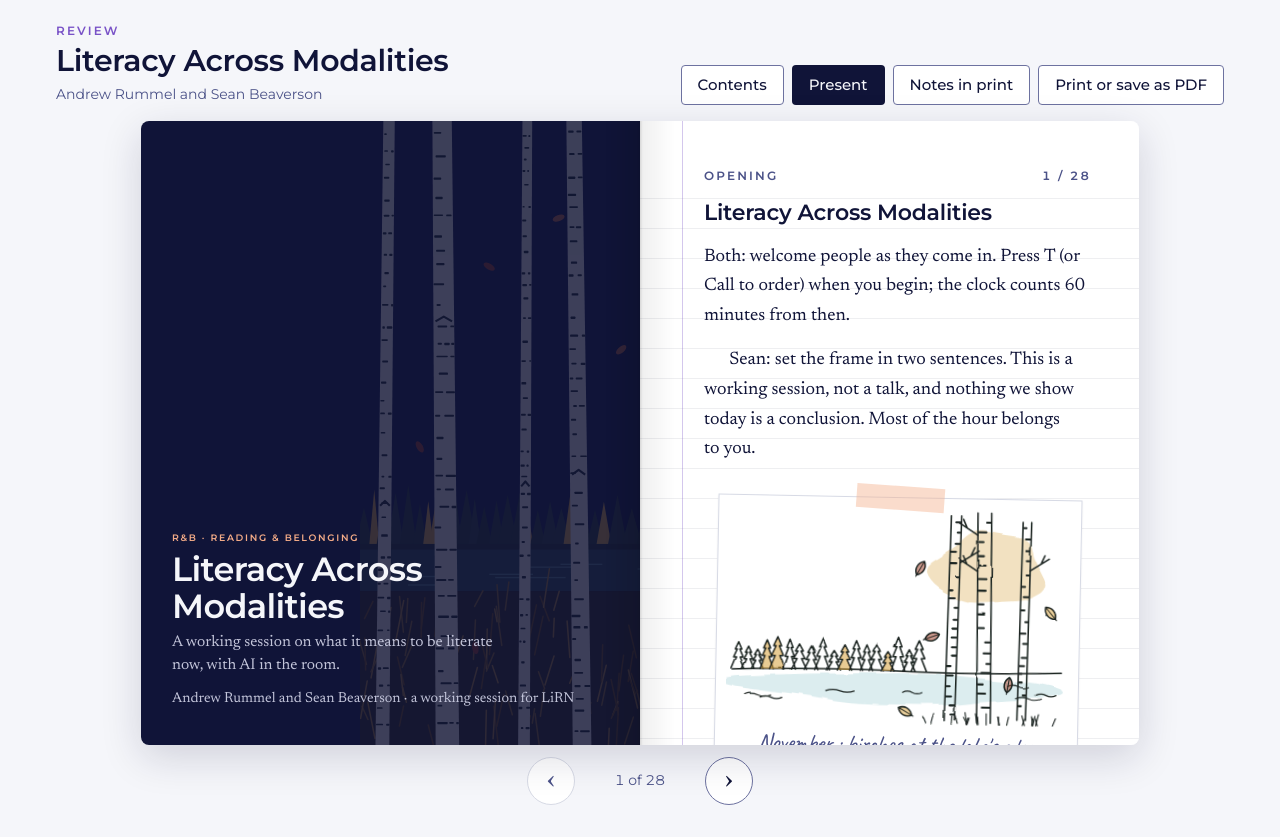
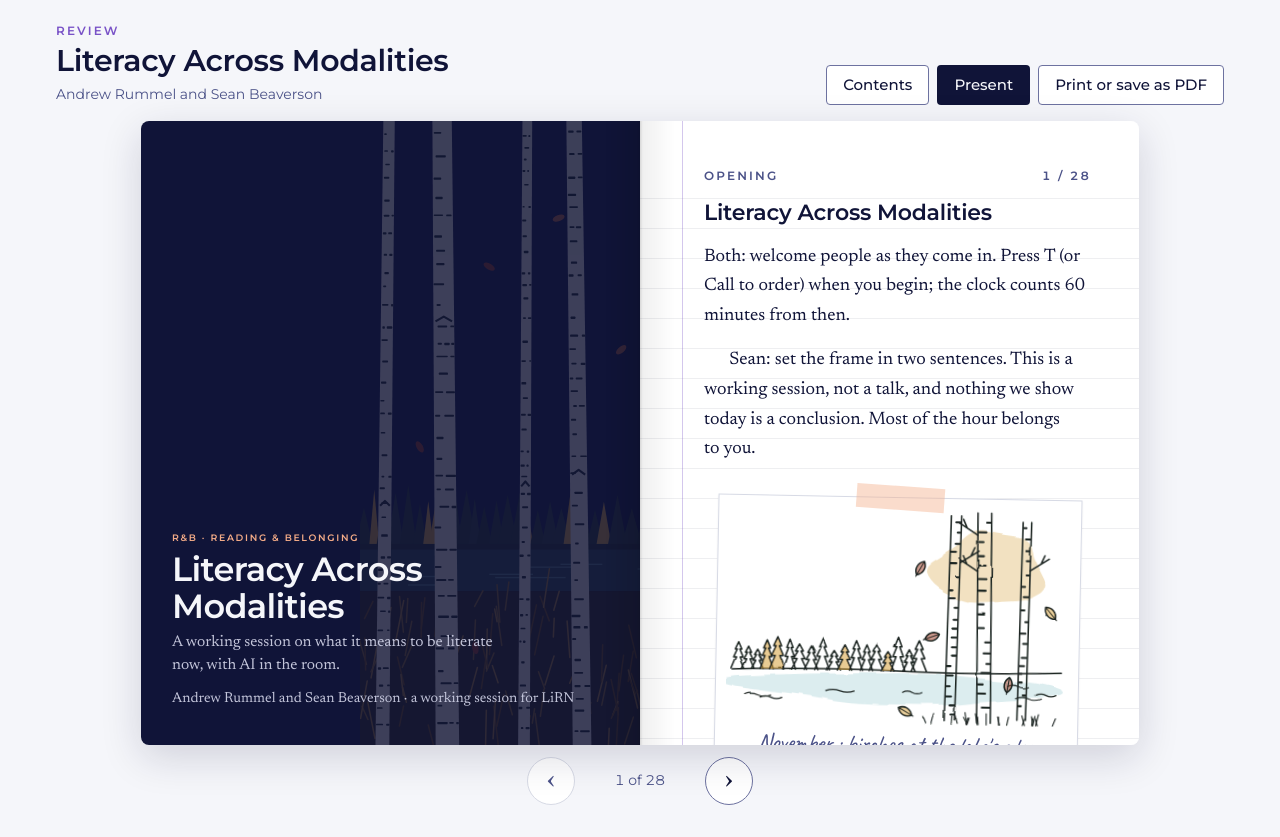
Before and after one commit to inquiredu/lirn-literacy-ai, a website with bundled scripts: page review.html in a window 1280 px wide. Built offline with nearby package versions, Linux system fonts and the light colour scheme.

Commit message:
Drop the notes-in-print toggle; always print the notes
On screen the toggle changed nothing anyone could see, since the book
always shows the notes on the facing page. Printing now always puts
each slide's notes beneath it, and the review keeps three buttons:
Contents, Present, and Print or save as PDF.

Co-Authored-By: Claude Opus 5.5 <noreply@anthropic.com>
Claude-Session: https://claude.ai/code/session_018zkPsHbyuqupZfusvaz39Q

```diff
--- a/present/review.css
+++ b/present/review.css
@@ -94,7 +94,7 @@ body { margin: 0; min-height: 100vh; background: var(--surface-sunken) url("../a
 /* The printed backup lives on the page but shows only on paper */
 .print-pages { display: none; }
 
-/* ---------- Print: one slide to a 16:9 page, with its notes below when they're on ---------- */
+/* ---------- Print: one slide to a 16:9 page, with its notes below ---------- */
 .page-frame { overflow: hidden; }
 .page-notes { display: none; }
 .page-notes p { margin: 0; }
@@ -110,7 +110,7 @@ body { margin: 0; min-height: 100vh; background: var(--surface-sunken) url("../a
   .page-frame { container: slide / size; }
   .page-frame .slide { font-size: min(1.35cqw, 2.4cqh); min-height: 100%; height: 100%; padding: 3.2em 4.2em 3.6em; }
   .page .slide .r { opacity: 1; transform: none; }
-  .with-notes .page-notes { display: block; margin: 0; padding: .14in .35in; font-size: 11pt; border-left: 4px solid var(--indicator-selected); background: var(--surface-raised); }
+  .page-notes { display: block; margin: 0; padding: .14in .35in; font-size: 11pt; border-left: 4px solid var(--indicator-selected); background: var(--surface-raised); }
   .slide, .page-frame, .page-notes { -webkit-print-color-adjust: exact; print-color-adjust: exact; }
   .embed { display: none; }
 }
--- a/present/review.js
+++ b/present/review.js
@@ -1,21 +1,16 @@
 // The review: the same slides as a book to read, for anyone who missed a part or comes back after.
 // On a wide screen each spread is the slide on the left page and its speaker notes on the facing page, and a leaf
 // turns around the spine to the next; on a narrow one, single pages lift away. Every slide keeps an address of its
-// own (review.html#parable), and printing still gives one slide to a page: the backup deck, made from the deck.
+// own (review.html#parable), and printing gives one slide to a page with its notes beneath: the backup deck.
 import { lengthLabel, slideTitle } from "./core.js";
-import { browserStorage, h, loadDeck, rich } from "./dom.js";
+import { h, loadDeck, rich } from "./dom.js";
 import { renderSlide } from "./kinds.js";
 
 const { model } = await loadDeck();
 document.title = "Review · " + model.title;
-const NOTES_KEY = `present:${model.id}:review-notes`;
-const storage = browserStorage();
-let withNotes = false;
-try { withNotes = storage?.getItem(NOTES_KEY) === "1"; } catch { /* private window */ }
 
 const ctx = { model, mode: "review", timer: null, embeds: null };
 const slides = model.slides;
-const notesButton = h("button", { type: "button", class: "tool", "aria-pressed": String(withNotes), on: { click: () => setNotes(!withNotes) } }, "Notes in print");
 const contentsButton = h("button", { type: "button", class: "tool", "aria-expanded": "false", "aria-controls": "contents", on: { click: () => toggleContents() } }, "Contents");
 
 const contents = h("nav", { class: "contents", id: "contents", hidden: true, "aria-labelledby": "contents-title" },
@@ -169,23 +164,14 @@ document.body.append(
     h("div", { class: "tools" },
       contentsButton,
       h("a", { class: "tool primary", href: "present.html" }, "Present"),
-      notesButton,
       h("button", { type: "button", class: "tool", on: { click: () => window.print() } }, "Print or save as PDF"))),
   h("main", { class: "review" }, contents, book, h("div", { class: "print-pages" }, pages)));
-setNotes(withNotes);
 show(at);
 
 function toggleContents(open = contents.hidden) {
   contents.hidden = !open;
   contentsButton.setAttribute("aria-expanded", String(open));
   if (open) contents.querySelector("a")?.focus();
-}
-
-function setNotes(on) {
-  withNotes = on;
-  document.body.classList.toggle("with-notes", on);
-  notesButton.setAttribute("aria-pressed", String(on));
-  try { storage?.setItem(NOTES_KEY, on ? "1" : "0"); } catch { /* private window */ }
 }
 
 function notesParagraphs(s) {
--- a/scripts/preview.js
+++ b/scripts/preview.js
@@ -84,7 +84,7 @@ async function pdf(withNotes) {
     try {
       const page = await (await b.newContext()).newPage();
       await page.goto(base + "review.html", { waitUntil: "networkidle" });
-      await page.evaluate((on) => document.body.classList.toggle("with-notes", on), withNotes);
+      await page.evaluate((on) => document.querySelectorAll(".page-notes").forEach((n) => { n.style.display = on ? "" : "none"; }), withNotes);
       await page.emulateMedia({ media: "print", reducedMotion: "reduce" });
       await page.pdf({ path: file, preferCSSPageSize: true, printBackground: true });
     } finally { await b.close(); }
```
Also changed, not shown: docs/DECISIONS.md (+1 -1 lines).
